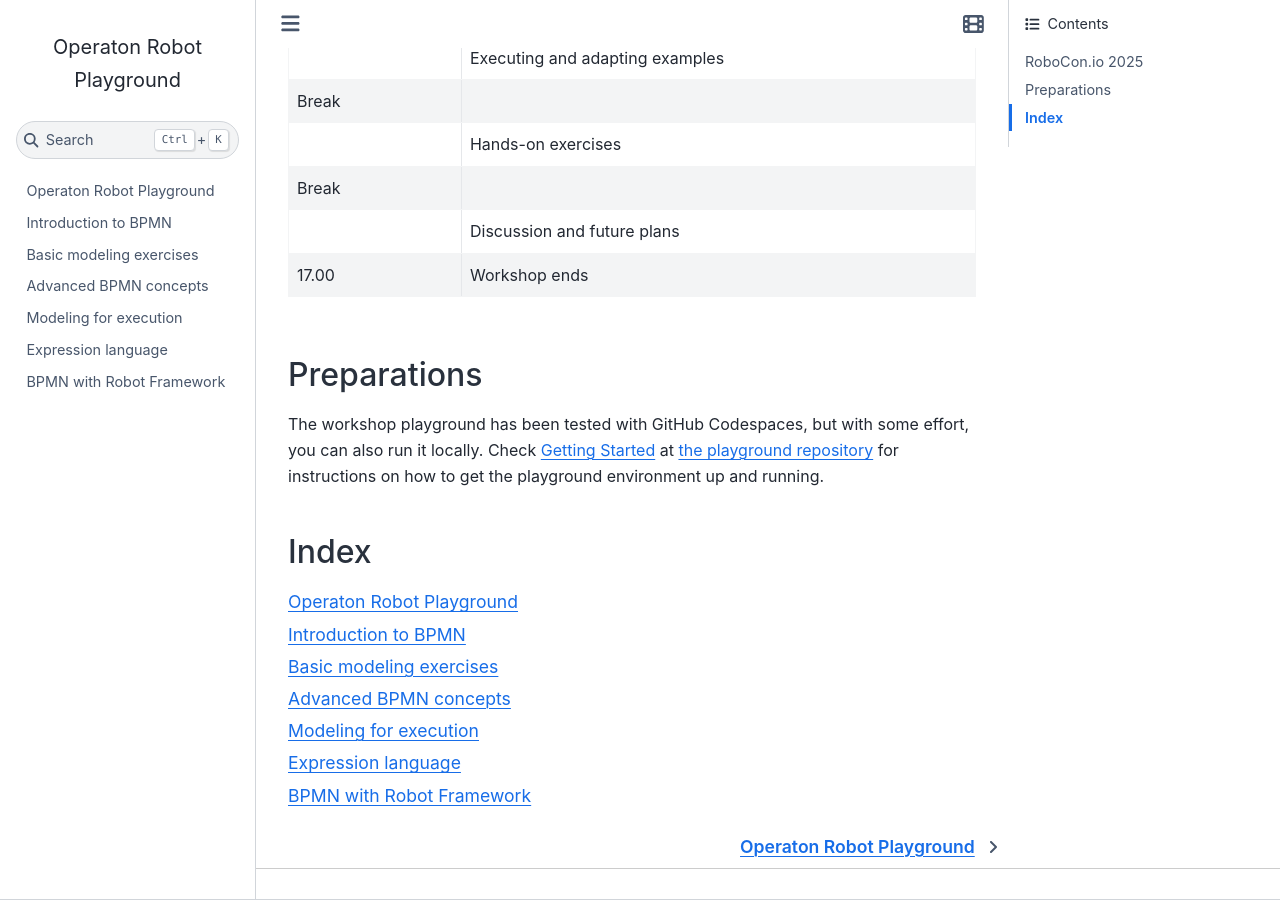
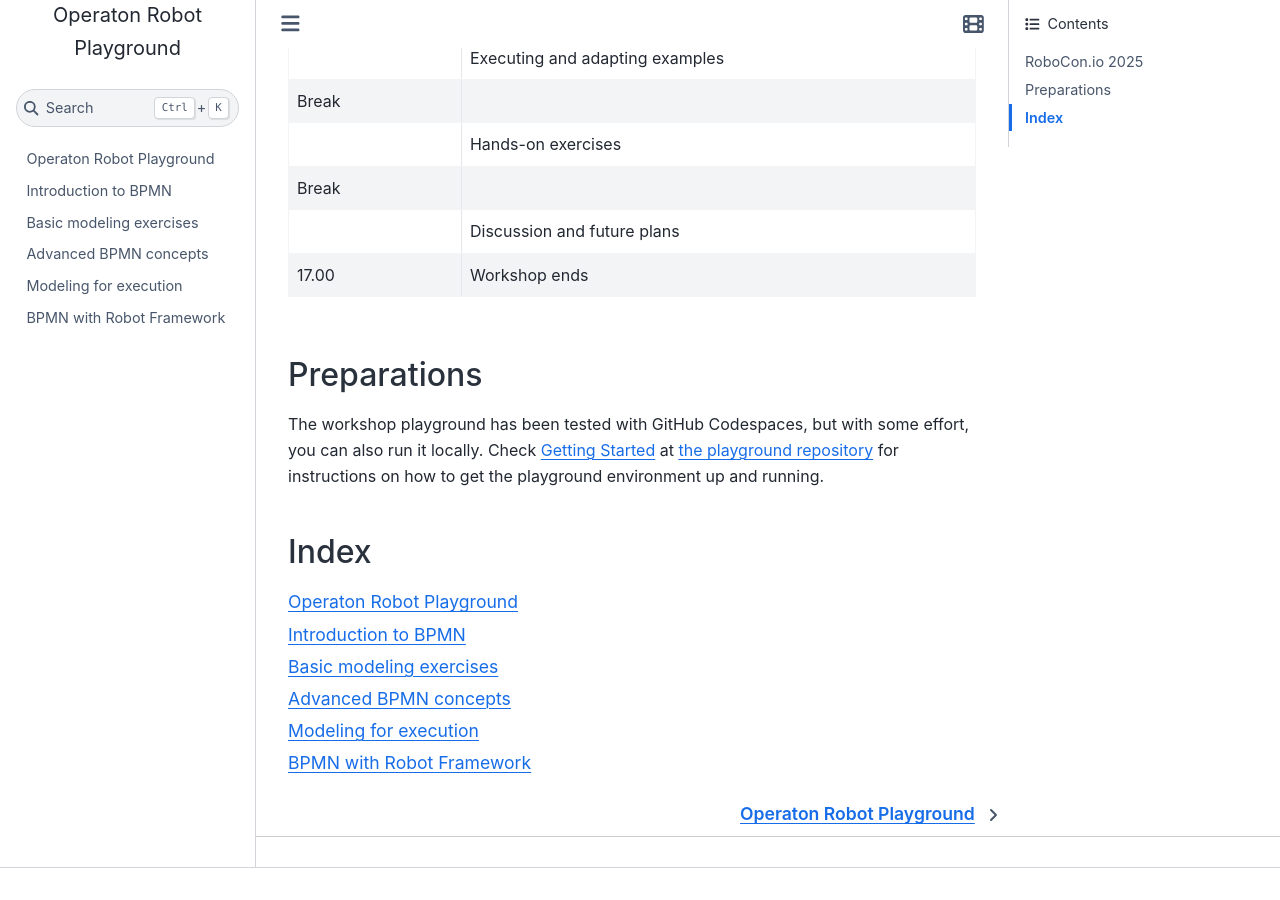
Before and after one commit to datakurre/operaton-robot-playground, a Sphinx documentation site: the page built from docs/index.md, in a window 1280 px wide and 900 px high, scrolled down 1443 px. Built offline with Sphinx 7.4.7 and the Sphinx Book theme 1.1.4, drawn with Linux system fonts in a browser that asks for light colours; a script that is not in the unit is left out; after the commit the page ends 2311 px from its top, so only the background shows below that; part of the change alters nothing that is shown.

````diff
--- a/docs/index.md
+++ b/docs/index.md
@@ -51,6 +51,5 @@ bpmn/index.md
 modeling/index.md
 bpmn/advanced.md
 operaton/index.md
-bpmn/juel.md
 purjo/index.md
 ```
````
